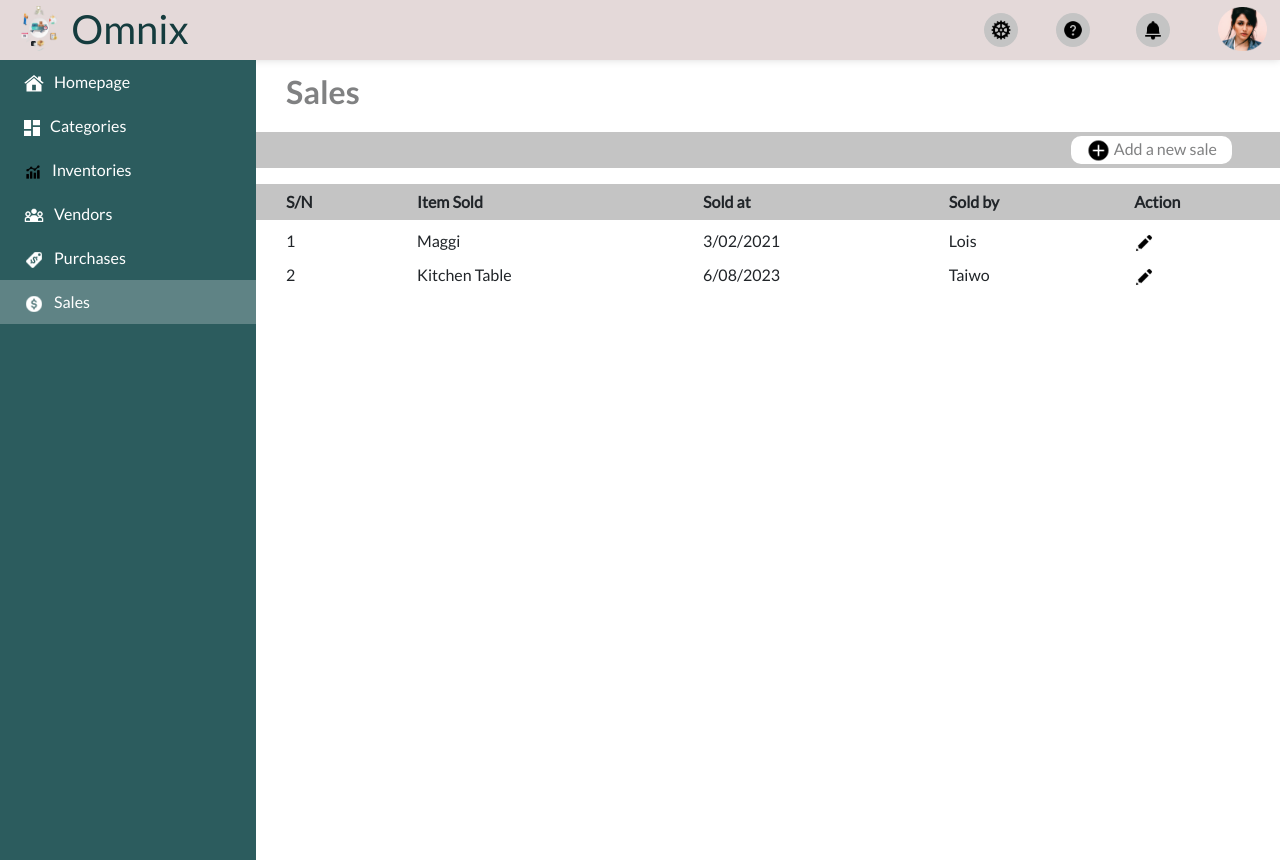
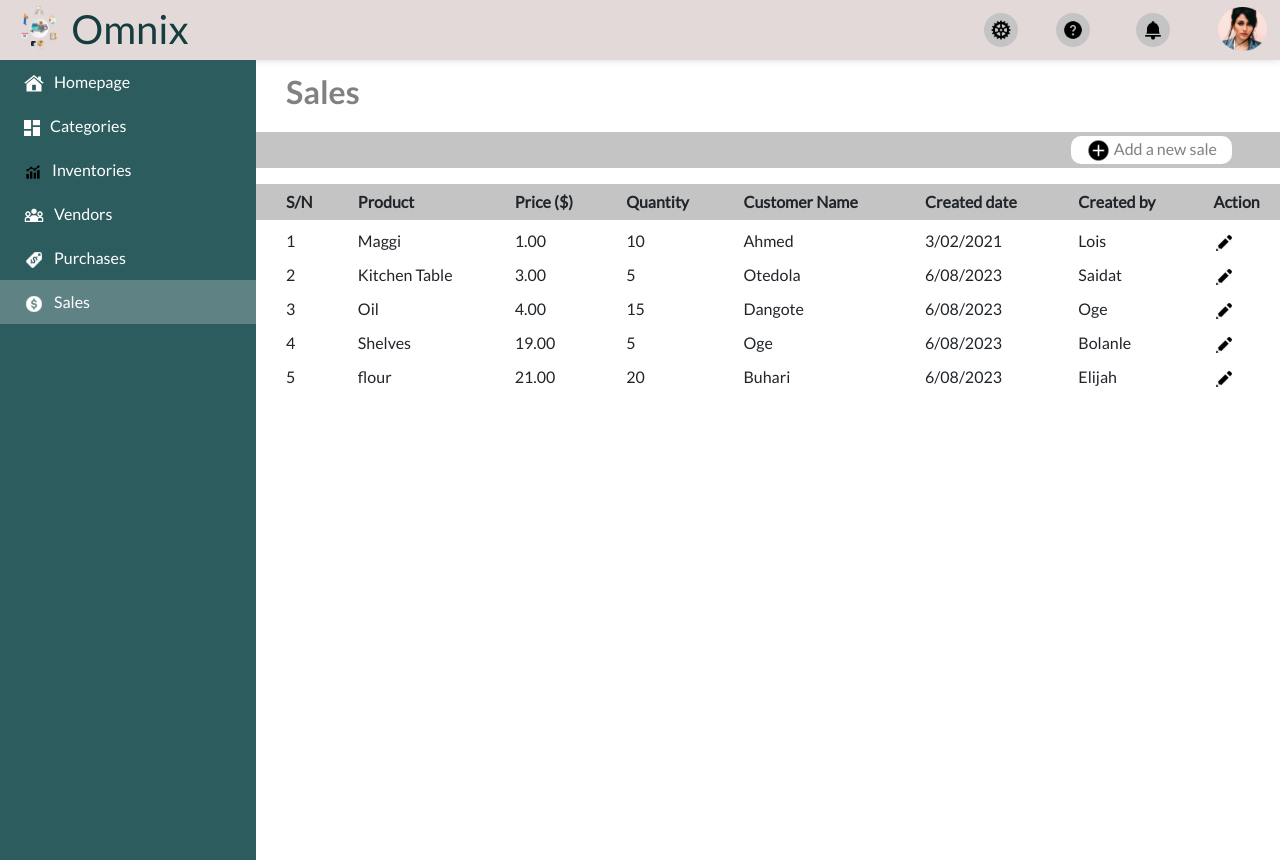
Before and after one commit to Dufuna-CodeCamp/Dufuna-Fem-Hackathon-Team3, a React (Create React App) app in the folder ims_app/: page /sales in a window 1280 px wide. Built offline with nearby package versions, Linux system fonts and the light colour scheme.

Commit message:
add sales file

```diff
--- a/ims_app/src/components/screens/sales/sales.js
+++ b/ims_app/src/components/screens/sales/sales.js
@@ -7,13 +7,19 @@ class Sales extends Component {
         super(props);
         this.state = {
             headers : [
-                {'text' : 'Item Sold', 'value' : "name"},
-                {'text' : 'Sold at', 'value' : "createdAt"},
-                {'text' : 'Sold by', 'value' : "createdBy"},
+                {'text' : 'Product', 'value' : "name"},
+                {'text' : 'Price ($)', 'value' : "amount"},
+                {'text' : 'Quantity', 'value' : "quantity"},
+                {'text' : 'Customer Name', 'value' : "customerName"},
+                {'text' : 'Created date', 'value' : "createdDate"},
+                {'text' : 'Created by', 'value' : "createdBy"},
             ],
             sales : [
-                {"name" : "Maggi", "createdAt" : "3/02/2021", "createdBy" : "Lois"},
-                {"name" : "Kitchen Table", "createdAt" : "6/08/2023", "createdBy" : "Taiwo"}
+                {"name" : "Maggi", "quantity": "10", "customerName": "Ahmed", "createdBy": "Lois", "createdDate" : "3/02/2021", "amount" : "1.00"},
+                {"name" : "Kitchen Table","quantity": "5", "customerName": "Otedola", "createdBy": "Saidat", "createdDate" : "6/08/2023", "amount" : "3.00"},
+                {"name" : "Oil", "quantity": "15", "customerName": "Dangote", "createdBy": "Oge", "createdDate" : "6/08/2023", "amount" : "4.00"},
+                {"name" : "Shelves", "quantity": "5", "customerName": "Oge", "createdBy": "Bolanle", "createdDate" : "6/08/2023","amount" : "19.00"},
+                {"name" : "flour", "quantity": "20", "customerName": "Buhari", "createdBy": "Elijah", "createdDate" : "6/08/2023", "amount" : "21.00"},
             ],
             selectedItem : ""
         }
```
